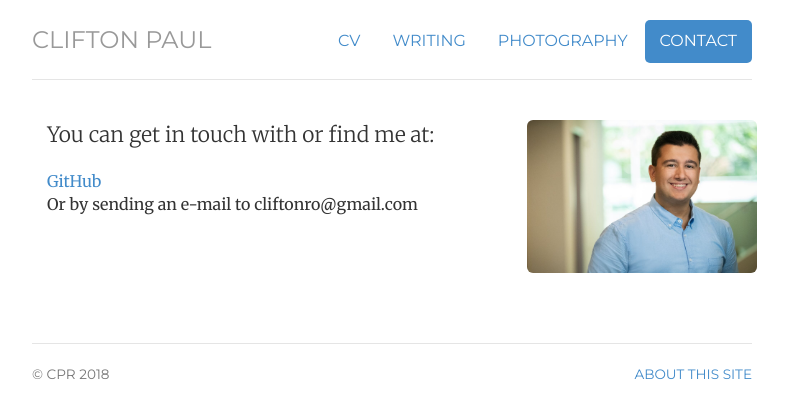
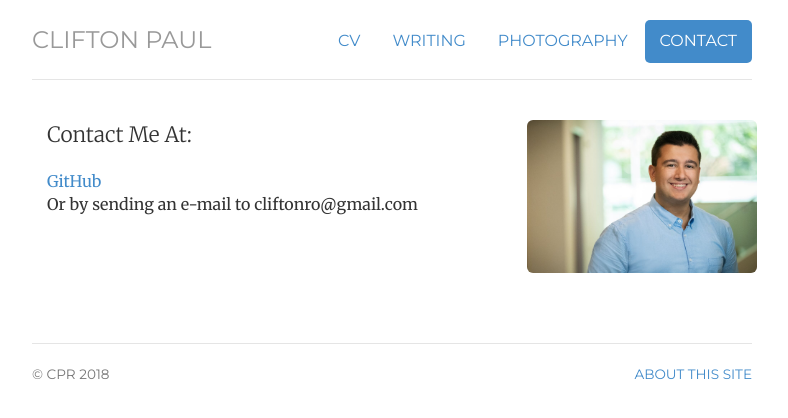
Before and after one commit to cprobinson81/cprobinson81.github.io, a Jekyll site: the page built from contact/index.html, in a window 1280 px wide. Shown: the top 418 px of the page, without its empty margins (248-1036 px from the left). Built offline with Jekyll 4.4.1, drawn with Linux system fonts in a browser that asks for light colours.

Commit message:
Update index.html

```diff
--- a/contact/index.html
+++ b/contact/index.html
@@ -10,9 +10,9 @@ contact: active
 <div class="row marketing">
 
 	<div itemscope itemtype="http://data-vocabulary.org/Person" class="col-sm-8">
-        <p class="lead">You can get in touch with or find me at:</p>
+        <p class="lead">Contact Me At:</p>
 	<ul class="list-unstyled">
-        <li><a href="http://github.com/cprobinson81" target="_blank">		GitHub</a></li>
+        <li class="tab"><a href="http://github.com/cprobinson81" target="_blank">GitHub</a></li>
         <li>Or by sending an e-mail to <span class="obfuscate">moc.liamg@ornotfilc</span></li>
 	</ul>
 
```
